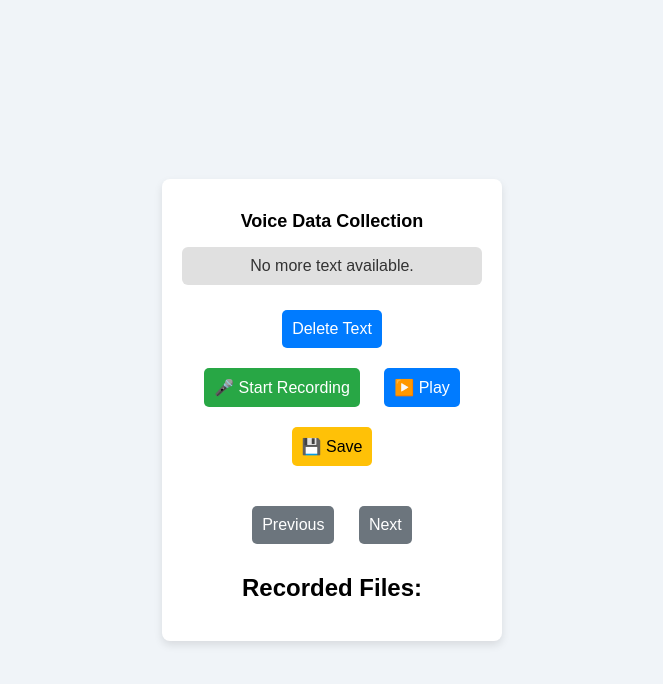
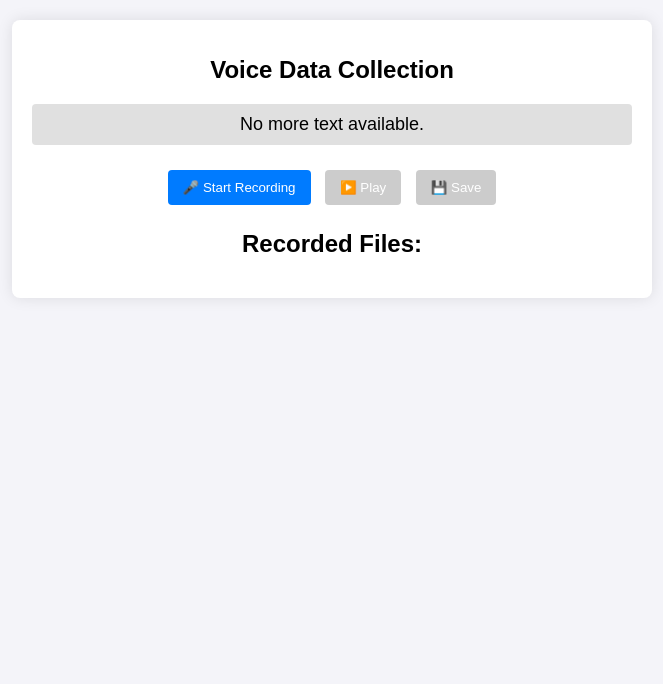
Before and after one commit to Manikandankb2403/voice_collector_model, a website: page public/index.html in a window 1280 px wide. Shown: the whole page, without its empty margins (308-971 px from the left). Drawn offline with Linux system fonts and the light colour scheme; no server answers.

Commit message:
Initial commit for voice collector project

```diff
--- a/public/index.html
+++ b/public/index.html
@@ -10,18 +10,12 @@
   <div class="container">
     <h1>Voice Data Collection</h1>
     <div class="text-box" id="text-display">Loading...</div>
-        <!-- Delete button to manually remove current text -->
-        <button id="delete-btn">Delete Text</button>
-        <br>
+
     <button id="record-btn">🎤 Start Recording</button>
     <button id="play-btn" disabled>▶️ Play</button>
     <button id="save-btn" disabled>💾 Save</button>
+
     <audio id="audio-player" controls hidden></audio>
-
-        <div class="nav-buttons">
-            <button id="prev-btn">Previous</button>
-            <button id="next-btn">Next</button>
-        </div>
 
     <h2>Recorded Files:</h2>
     <div id="audio-list"></div>
--- a/public/script.js
+++ b/public/script.js
@@ -11,7 +11,7 @@ document.addEventListener("DOMContentLoaded", async () => {
   updateText();
 });
 
-// Load texts from the server
+// Load texts from the server (from texts.json in the root)
 async function loadTexts() {
   try {
     const response = await fetch("/get-texts");
@@ -32,14 +32,11 @@ async function loadAudioFiles() {
     audioList.innerHTML = "";
     audioFiles.forEach(file => {
       const container = document.createElement("div");
-
       const fileLabel = document.createElement("p");
       fileLabel.textContent = file;
-
       const audioElement = document.createElement("audio");
       audioElement.src = `/${file}`;
       audioElement.controls = true;
-
       container.appendChild(fileLabel);
       container.appendChild(audioElement);
       audioList.appendChild(container);
@@ -58,28 +55,7 @@ function updateText() {
   }
 }
 
-// Navigate to next text
-document.getElementById("next-btn").addEventListener("click", () => {
-    if (currentIndex < textData.length - 1) {
-        currentIndex++;
-        updateText();
-    }
-});
-
-// Navigate to previous text
-document.getElementById("prev-btn").addEventListener("click", () => {
-    if (currentIndex > 0) {
-        currentIndex--;
-        updateText();
-    }
-});
-
-// Delete the current text (manual delete)
-document.getElementById("delete-btn").addEventListener("click", async () => {
-    await deleteCurrentText();
-});
-
-// Function to delete current text from the server and update local array
+// Automatically delete the current text from the server and update the list
 async function deleteCurrentText() {
   if (textData.length === 0) return;
   const textId = textData[currentIndex].id;
@@ -92,7 +68,7 @@ async function deleteCurrentText() {
     if (response.ok) {
       textData.splice(currentIndex, 1);
       if (currentIndex >= textData.length) {
-                currentIndex = Math.max(0, textData.length - 1);
+        currentIndex = 0; // Reset to the start if we've reached the end
       }
       updateText();
     } else {
@@ -103,21 +79,19 @@ async function deleteCurrentText() {
   }
 }
 
-// Recording functionality
+// Handle recording functionality
 document.getElementById("record-btn").addEventListener("click", async () => {
   if (!isRecording) {
     // Start recording
     const stream = await navigator.mediaDevices.getUserMedia({ audio: true });
     mediaRecorder = new MediaRecorder(stream);
     audioChunks = [];
-
     mediaRecorder.ondataavailable = event => audioChunks.push(event.data);
     mediaRecorder.onstop = () => {
       audioBlob = new Blob(audioChunks, { type: "audio/wav" });
       document.getElementById("play-btn").disabled = false;
       document.getElementById("save-btn").disabled = false;
     };
-
     mediaRecorder.start();
     isRecording = true;
     document.getElementById("record-btn").textContent = "⏹️ Stop Recording";
@@ -140,21 +114,19 @@ document.getElementById("play-btn").addEventListener("click", () => {
   }
 });
 
-// Save recorded audio and then delete the current text
+// Save recorded audio and then automatically delete the current text
 document.getElementById("save-btn").addEventListener("click", async () => {
   if (!audioBlob) return console.error("No recorded audio found!");
-
   const formData = new FormData();
   const fileName = `${textData[currentIndex].id}.wav`;
   formData.append("file", audioBlob, fileName);
-
   try {
     const response = await fetch("/upload", {
       method: "POST",
       body: formData
     });
     if (response.ok) {
-            // After uploading, delete the current text
+      // After uploading, delete the current text automatically
       await deleteCurrentText();
       await loadAudioFiles(); // Refresh the list of recordings
       // Reset audio-related UI
--- a/public/styles.css
+++ b/public/styles.css
@@ -1,136 +1,50 @@
 body {
     font-family: Arial, sans-serif;
     text-align: center;
-    background-color: #f4f4f4;
+    background-color: #f4f4f9;
     margin: 0;
-    padding: 10px;
+    padding: 20px;
   }
 
   .container {
-    max-width: 500px;
+    max-width: 600px;
     margin: auto;
-    background: white;
-    padding: 15px;
+    background-color: white;
+    padding: 20px;
     border-radius: 8px;
-    box-shadow: 0px 3px 8px rgba(0, 0, 0, 0.1);
+    box-shadow: 0 0 15px rgba(0, 0, 0, 0.1);
   }
 
   h1 {
-    font-size: 18px;
-    margin-bottom: 15px;
+    font-size: 24px;
+    margin-bottom: 20px;
   }
 
   .text-box {
-    font-size: 16px;
-    font-weight: normal;
-    color: #333;
+    font-size: 18px;
+    margin: 20px 0;
     background-color: #e0e0e0;
     padding: 10px;
-    border-radius: 6px;
-    margin-bottom: 15px;
+    border-radius: 4px;
   }
 
   button {
-    font-size: 14px;
-    padding: 8px 12px;
-    margin: 8px;
-    border: none;
-    border-radius: 4px;
-    cursor: pointer;
-}
-
-#record-btn {
-    background-color: #28a745;
-    color: white;
-}
-
-#record-btn:hover {
-    background-color: #218838;
-}
-
-#play-btn {
-    background-color: #007bff;
-    color: white;
-}
-
-#play-btn:hover {
-    background-color: #0056b3;
-}
-
-#save-btn {
-    background-color: #ffc107;
-    color: black;
-}
-
-#save-btn:hover {
-    background-color: #e0a800;
-}
-
-.nav-buttons {
-    margin-top: 15px;
-}
-
-.nav-buttons button {
-    background-color: #6c757d;
-    color: white;
-}
-
-.nav-buttons button:hover {
-    background-color: #5a6268;
-}
-
-#audio-list {
-    margin-top: 15px;
-    text-align: left;
-    font-size: 14px;
-}
-
-#audio-list div {
-    background-color: #fff;
-    padding: 8px;
-    margin: 4px 0;
-    border-radius: 4px;
-    box-shadow: 0px 2px 5px rgba(0, 0, 0, 0.1);
-}
-
-audio {
-    width: 100%;
-    margin-top: 5px;
-}
-body {
-    font-family: Arial, sans-serif;
-    display: flex;
-    justify-content: center;
-    align-items: center;
-    height: 100vh;
-    margin: 0;
-    background-color: #f0f4f8;
-}
-
-.container {
-    text-align: center;
-    background-color: white;
-    padding: 20px;
-    border-radius: 8px;
-    box-shadow: 0 4px 8px rgba(0, 0, 0, 0.1);
-    width: 300px;
-}
-
-button {
-    padding: 10px;
-    font-size: 16px;
-    margin: 10px;
+    padding: 10px 15px;
+    margin: 5px;
     border: none;
     background-color: #007bff;
     color: white;
     cursor: pointer;
-    border-radius: 5px;
+    border-radius: 4px;
   }
 
   button:disabled {
     background-color: #ccc;
   }
 
-.nav-buttons {
-    margin-top: 20px;
+  #audio-list div {
+    margin: 10px 0;
+    background-color: #fafafa;
+    padding: 10px;
+    border-radius: 4px;
   }
```
Also changed, not shown: server.js (+9 -7 lines). Lines whose indentation alone changed are shown as unchanged.
